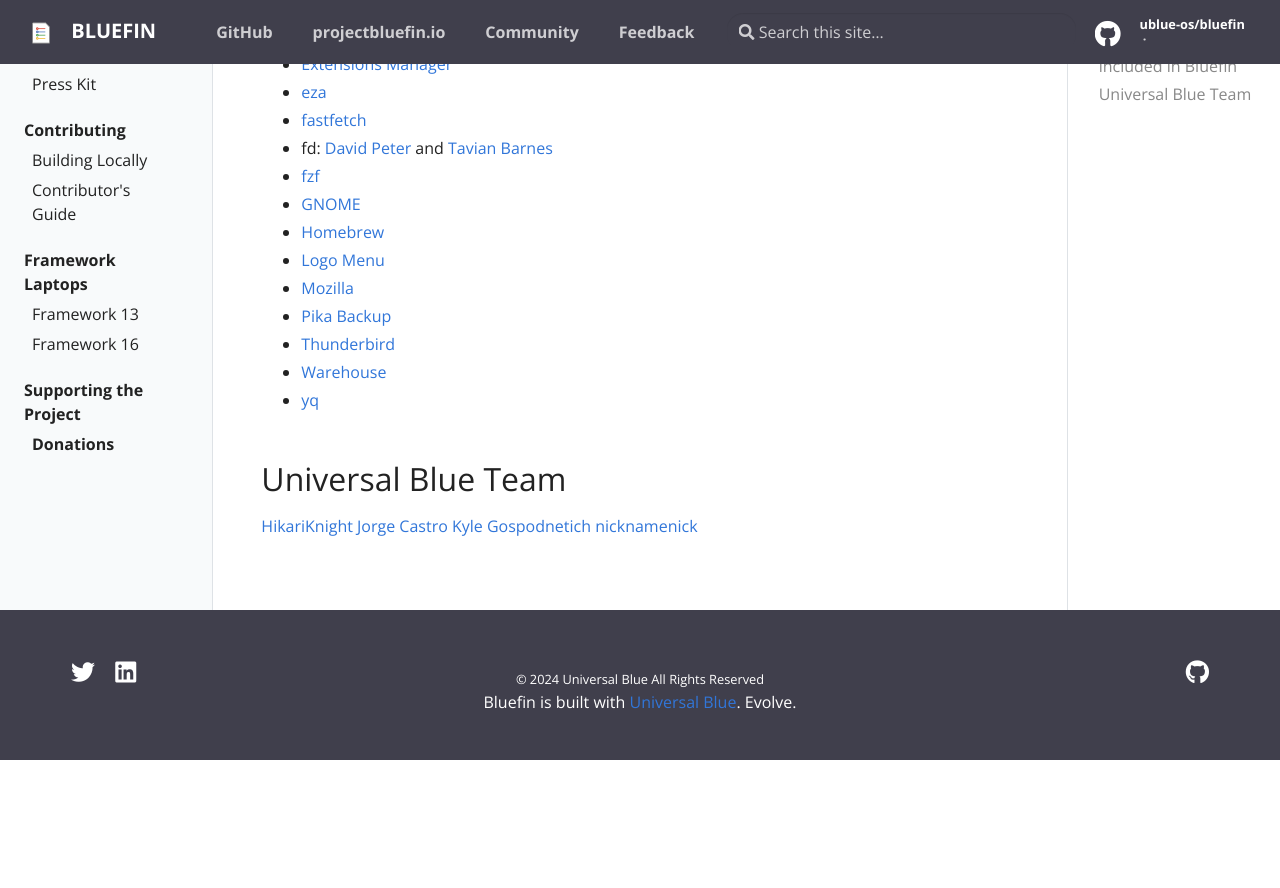
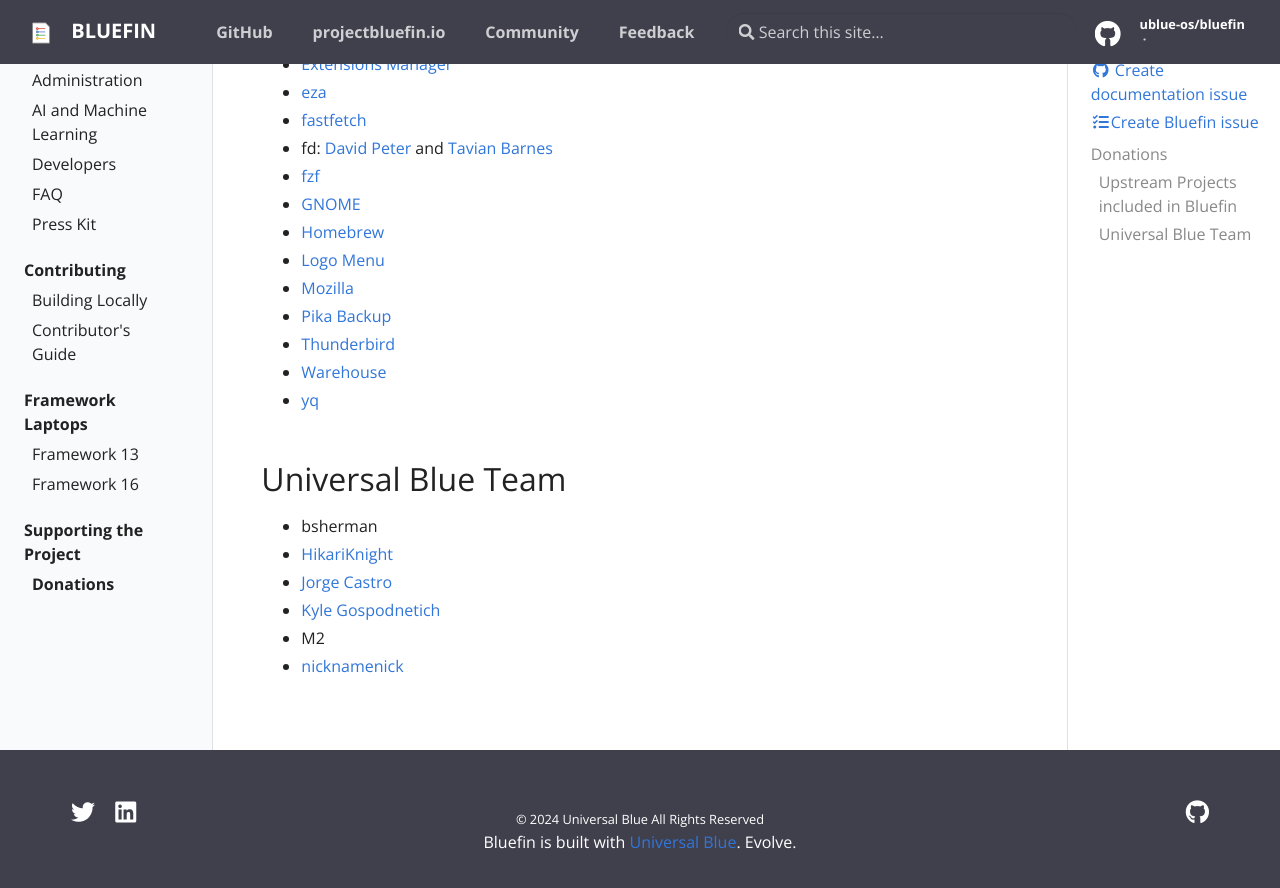
Before and after one commit to ublue-os/bluefin-docs, a Jekyll site: the page built from _docs/donations.md, in a window 1280 px wide and 900 px high, scrolled down 470 px. Shown: the top 888 px of the window. Built offline with Jekyll 4.4.1, drawn with Linux system fonts in a browser that asks for light colours; before the commit the page ends 1230 px from its top, so only the background shows below that.

Commit message:
Update donations.md

```diff
--- a/_docs/donations.md
+++ b/_docs/donations.md
@@ -31,7 +31,9 @@
 
 ## Universal Blue Team
 
-[HikariKnight](https://github.com/sponsors/HikariKnight)
-[Jorge Castro](https://github.com/sponsors/castrojo/)
-[Kyle Gospodnetich](https://github.com/KyleGospo)
-[nicknamenick](https://github.com/sponsors/nicknamenamenick)
+- bsherman
+- [HikariKnight](https://github.com/sponsors/HikariKnight)
+- [Jorge Castro](https://github.com/sponsors/castrojo/)
+- [Kyle Gospodnetich](https://github.com/KyleGospo)
+- M2
+- [nicknamenick](https://github.com/sponsors/nicknamenamenick)
```
